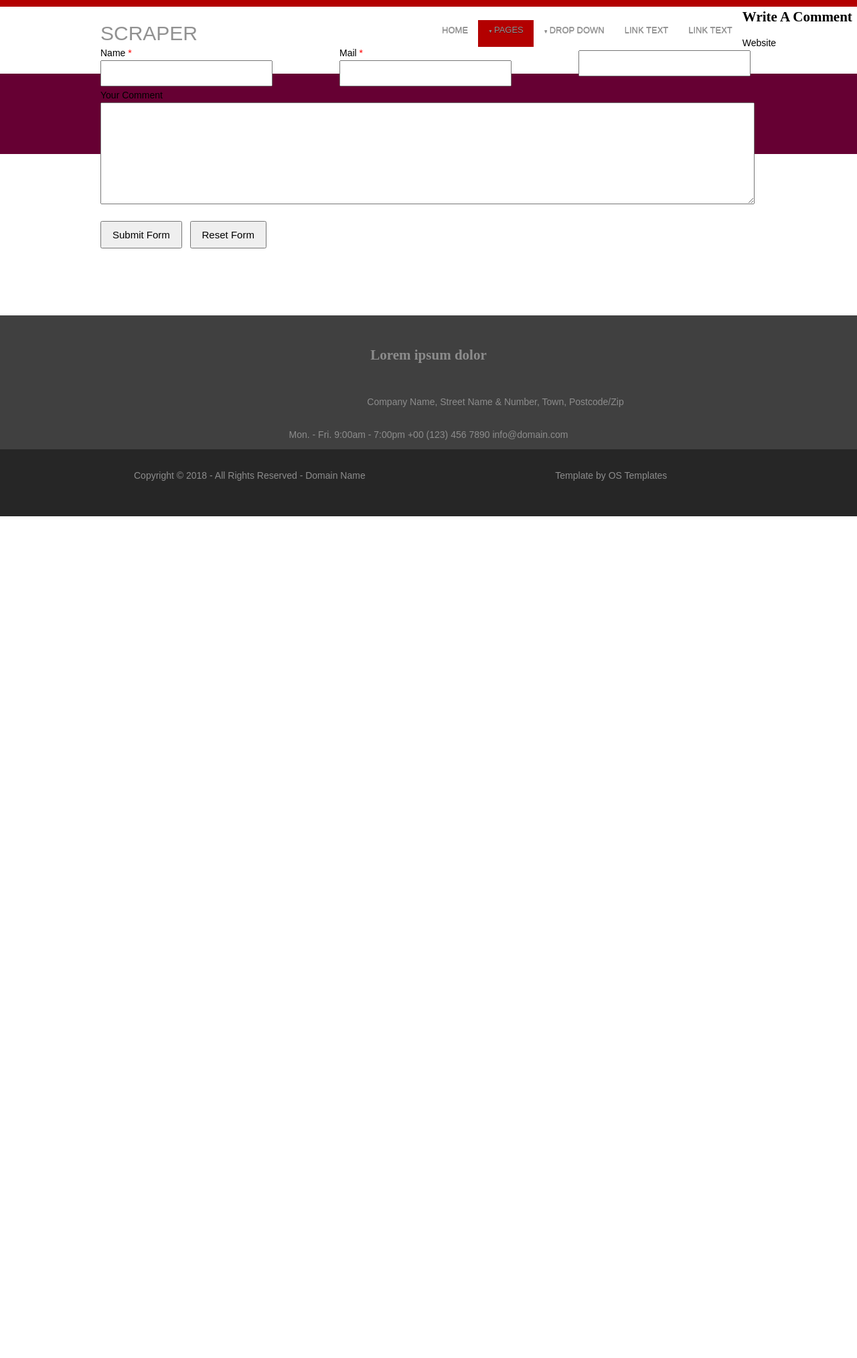
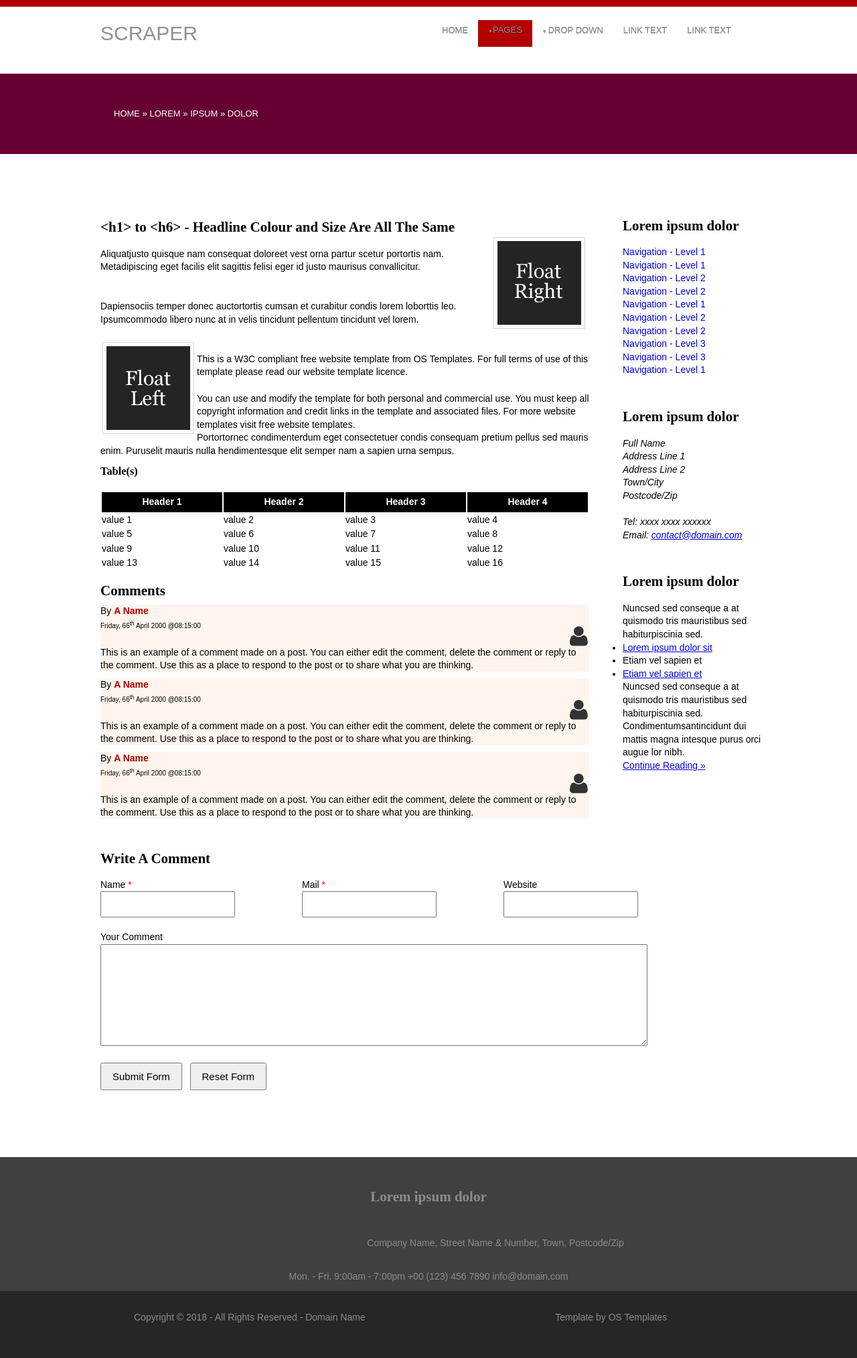
Before and after one commit to JuliusOk/GoodCitizen_Internship_Projects, a PHP site: page /sidebar-right.html in a window 1280 px wide; the page is wider, and only the part inside the window is pictured. Shown: that part at 67% size. Before the commit the page ends 771 px from the top of that part, so only its background shows below. Run offline with PHP 8.4, Linux system fonts and the light colour scheme.

Commit message:
new changes in the interfaces

```diff
--- a/Scraper Exercise/sidebar-right.html
+++ b/Scraper Exercise/sidebar-right.html
@@ -1,7 +1,7 @@
 <!DOCTYPE html>
 <html>
 <head>
-	<title>Scraper | Pages | Sidebar Right</title>
+    <title>Scraper | Pages | Sidebar Left</title>
     <link rel="stylesheet" type="text/css" href="web.css">
 </head>
 <body>
@@ -20,7 +20,7 @@
 
                 <li><a href="index.html">HOME</a></li>
                 <li>
-                    <a href="#" class="current-item"><span class="arrow">&#9660; </span>PAGES</a>
+                    <a href="#" class="current-item"><span class="arrow">&#9660;</span>PAGES</a>
 
                     <ul class="sub-menu">
                         <li><a href="gallery.html">Gallery</a></li>
@@ -31,7 +31,6 @@
                 </li>
                 <li><a href="#"><span class="arrow">&#9660; </span>DROP DOWN</a>
                     <ul class="sub-menu">
-
                         <li><a href="#">Level 2</a></li>
                         <li><a class="drop" href="#">Level 2 + Drop</a>
                             <ul class="sub-menu1">
@@ -39,7 +38,6 @@
                                 <li><a href="#">Level 3</a></li>
                             </ul>
                         </li>
-
                     </ul>
                 </li>
                 <li><a href="#">LINK TEXT</a></li>
@@ -58,32 +56,131 @@
     </div>
 
 
-<div class="row1">
 
-    <h2>Lorem ipsum dolor</h2><br>
-    <nav class="left-col">
-        <a href="#">Navigation - Level 1</a><br>
-        <a href="#">Navigation - Level 1</a><br>
+    <div class="row4">
+        <div class="headline">
+            <h2>&lt;h1&gt; to &lt;h6&gt; - Headline Colour and Size Are All The Same</h2>
+            <img src="scraper/images/right.PNG" id="img1">
+            <p>Aliquatjusto quisque nam consequat doloreet vest orna partur scetur portortis nam. Metadipiscing eget facilis elit sagittis felisi eger id justo maurisus convallicitur.</p><br><br>
+            Dapiensociis temper donec auctortortis cumsan et curabitur condis lorem loborttis leo. Ipsumcommodo libero nunc at in velis tincidunt pellentum tincidunt vel lorem.<br><br>
+            <img src="scraper/images/left.PNG" style="float: left;"><p>This is a W3C compliant free website template from OS Templates. For full terms of use of this template please read our website template licence.<br><br>You can use and modify the template for both personal and commercial use. You must keep all copyright information and credit links in the template and associated files. For more website templates visit free website templates.<br>Portortornec condimenterdum eget consectetuer condis consequam pretium pellus sed mauris enim. Puruselit mauris nulla hendimentesque elit semper nam a sapien urna sempus.</p>
+        </div>
 
-        <a href="#">Navigation - Level 2</a><br>
-        <a href="#">Navigation - Level 2</a><br>
+        <!-- table -->
+        <h3 style="margin-left: 150px; margin-top: 10px;">Table(s)</h3><br>
+        <div class="table">
+            <table>
+                <tr>
+                    <th>Header 1</th>
+                    <th>Header 2</th>
+                    <th>Header 3</th>
+                    <th>Header 4</th>
+                </tr>
 
+                <tr>
+                    <td>value 1</td>
+                    <td>value 2</td>
+                    <td>value 3</td>
+                    <td>value 4</td>
+                </tr>
 
-        <a href="#">Navigation - Level 1</a><br>
+                <tr>
+                    <td>value 5</td>
+                    <td>value 6</td>
+                    <td>value 7</td>
+                    <td>value 8</td>
+                </tr>
 
-        <a href="#">Navigation - Level 2</a><br>
-        <a href="#">Navigation - Level 2</a><br>
+                <tr>
+                    <td>value 9</td>
+                    <td>value 10</td>
+                    <td>value 11</td>
+                    <td>value 12</td>
+                </tr>
 
-        <a href="#">Navigation - Level 3</a><br>
-        <a href="#">Navigation - Level 3</a><br>
+                <tr>
+                    <td>value 13</td>
+                    <td>value 14</td>
+                    <td>value 15</td>
+                    <td>value 16</td>
+                </tr>
+            </table>
+        </div>
+        <!-- comments -->
+        <div class="comments">
+            <h2>Comments</h2>
 
 
 
+            <div id="paragrapgh">
+                <p>By <strong><a href="#" style="color: #b30000; text-decoration: none;">A Name</a></strong><br>
+                    <p style="font-size:10px;">Friday, 66<sup>th</sup> April 2000 @08:15:00</p><br>
+                    This is an example of a comment made on a post. You can either edit the comment, delete the comment or reply to the comment. Use this as a place to respond to the post or to share what you are thinking.
+                </p><img src="scraper/images/avatar.png" style="margin-left: 800px; float: right; margin-top: -70px;">
+            </div>
 
+            <div id="paragrapgh">
+                <p>By <strong><a href="#" style="color: #b30000; text-decoration: none;">A Name</a></strong><br>
+                    <p style="font-size:10px;">Friday, 66<sup>th</sup> April 2000 @08:15:00</p><br>
+                    This is an example of a comment made on a post. You can either edit the comment, delete the comment or reply to the comment. Use this as a place to respond to the post or to share what you are thinking.
+                </p><img src="scraper/images/avatar.png" style="margin-left: 800px; float: right; margin-top: -70px;">
+            </div>
+
+            <div id="paragrapgh">
+                <p>By <strong><a href="#" style="color: #b30000; text-decoration: none;">A Name</a></strong><br>
+                    <p style="font-size:10px;">Friday, 66<sup>th</sup> April 2000 @08:15:00</p><br>
+                    This is an example of a comment made on a post. You can either edit the comment, delete the comment or reply to the comment. Use this as a place to respond to the post or to share what you are thinking.
+                </p><img src="scraper/images/avatar.png" style="margin-left: 800px; float: right; margin-top: -70px;">
+            </div>
+        </div>
+
+            <!-- subscribe -->
+            <div class="form2">
+                <h2>Write A Comment</h2><br>
+                <form action="#" method="post">
+                    <div class="name">
+                        Name <span style="color: red;">*</span><br>
+                        <input type="text" name="name" id="name1" value="" size="15">
+                    </div>
+                    <div class="mail">
+                        Mail <span style="color: red;">*</span><br>
+                        <input type="text" name="email" id="email1" value="" size="15">
+                    </div>
+                    <div class="subject">
+                        Website<br>
+                        <input type="text" name="reference" id="reference1" value="" size="15">
+                    </div><br>
+                    <div class="message">
+                        Your Comment<br>
+                        <textarea name="message" id="message1" cols="100" rows="10"></textarea>
+                    </div><br>
+                    <div id="submit1">
+                        <input name="submit" type="submit" value="Submit Form">
+                        &nbsp;
+                        <input name="reset" type="reset" value="Reset Form">
+                    </div>
+                </form>
+            </div>
+
+
+        </div>
+    </div>
+
+    <div class="row5">
+
+        <h2>Lorem ipsum dolor</h2><br>
+        <div class="left-col">
             <a href="#">Navigation - Level 1</a><br>
-
-    </nav>
-
+            <a href="#">Navigation - Level 1</a><br>
+            <a href="#">Navigation - Level 2</a><br>
+            <a href="#">Navigation - Level 2</a><br>
+            <a href="#">Navigation - Level 1</a><br>
+            <a href="#">Navigation - Level 2</a><br>
+            <a href="#">Navigation - Level 2</a><br>
+            <a href="#">Navigation - Level 3</a><br>
+            <a href="#">Navigation - Level 3</a><br>
+            <a href="#">Navigation - Level 1</a><br>
+        </div>
 
         <div class="sdb_holder">
             <h2>Lorem ipsum dolor</h2>
@@ -98,7 +195,8 @@
                 Email: <a href="#">contact@domain.com</a>
             </address>
         </div>
-    <div class="last">
+
+        <div class="sdb_holder">
 
             <h2>Lorem ipsum dolor</h2>
             <p>Nuncsed sed conseque a at<br>quismodo tris mauristibus sed<br>habiturpiscinia sed.</p>
@@ -110,37 +208,6 @@
             <p>Nuncsed sed conseque a at<br>quismodo tris mauristibus sed<br>habiturpiscinia sed. Condimentumsantincidunt dui<br>mattis magna intesque purus orci<br>augue lor nibh.</p>
             <p class="more"><a href="#">Continue Reading &raquo;</a></p>
         </div>
-</div>
-
-<!-- subscribe -->
-<div class="form1">
-    <h2>Write A Comment</h2><br>
-    <form action="#" method="post">
-        <div class="name">
-            Name <span style="color: red;">*</span><br>
-            <input type="text" name="name" id="name1" value="" size="22">
-        </div>
-        <div class="mail">
-            Mail <span style="color: red;">*</span><br>
-            <input type="text" name="email" id="email1" value="" size="22">
-        </div>
-        <div class="subject">
-            Website<br>
-            <input type="text" name="reference" id="reference1" value="" size="22">
-        </div><br>
-        <div class="message">
-            Your Comment<br>
-            <textarea name="message" id="message1" cols="120" rows="10"></textarea>
-        </div><br>
-        <div id="submit1">
-            <input name="submit" type="submit" value="Submit Form">
-            &nbsp;
-            <input name="reset" type="reset" value="Reset Form">
-        </div>
-    </form>
-</div>
-
-
     </div>
 
 
@@ -161,5 +228,8 @@
 
 
 
+
+
+</div>
 </body>
 </html>
--- a/Scraper Exercise/web.css
+++ b/Scraper Exercise/web.css
@@ -161,6 +161,15 @@
 	background:#b30000; color: white;
 }
 
+.gallery h1{
+	padding-left: 10px;
+	padding-bottom: 10px;
+}
+
+.gallery h3{
+	padding-left: 10px;
+	padding-bottom: 10px;
+}
 /*editting starter*/
 .starter{
 	color:#FFFFFF;
@@ -232,10 +241,10 @@
 	padding-left: 150px;
 	padding-top: 50px;
 }
-.name{
+/*.name{
 	padding-right: 100px;
 	float: left;
-}
+}*/
 .mail{
 	padding-right: 100px;
 	float: left;
@@ -343,6 +352,7 @@
 	height: 120px;
 	background-color: #660033;
 	margin-top: 70px;
+	margin-bottom: 100px;
 }
 .in_line p{
 	padding-left: 170px;
@@ -360,14 +370,20 @@
 	padding-top: 50px;
 	margin-bottom: 100px;
 }
+
+.form2{
+	margin-left: 150px;
+	padding-top: 50px;
+	margin-bottom: 100px;
+}
 .name{
 	padding-right: 100px;
 	float: left;
 }
-.mail{
+/*.mail{
 	padding-right: 100px;
 	float: left;
-}
+}*/
 #name1{
 	padding: 10px 30px;
 }
@@ -395,6 +411,20 @@
 
 }
 
+.headline p{
+	margin-top: 20px;
+}
+.sdb_holder{
+	margin-top: 50px;
+}
+.sdb_holder h2{
+	margin-bottom: 20px;
+}
+}
+.sdb_holder ul{
+	padding-left: 100px;
+}
+
 .headline .inner_p{
 	padding-left: 160px;
 	margin-top: -150px;
@@ -410,14 +440,14 @@
 .table{
 	margin-left: 150px;
 	/*margin-top: 10px;*/
-	margin-right: 100px;
-	border:1px solid grey;
+	margin-right: 100px;/*
+	border:1px solid grey;*/
 
 }
 .table th{
 	background-color: black;
 	color: white;
-	width: 300px;
+	width: 200px;
 	height: 30px;
 }
 .table th{
@@ -429,33 +459,21 @@
 	float: left;
 	padding-left: 500px;
 }
-.comments p{
-	margin: 0;
-	padding: 0;
+.comments h2{
+	padding-left: 150px;
 }
 .comments{
-	margin-left: 150px;
+	/*margin-left: 150px;*/
 	margin-top: 20px;
 }
 #paragrapgh{
 	margin-top: 10px;
 	margin-left: 150px;
 	margin-right:100px;
-	background-color: gray;
+	height: 100px;
+	background-color: #FFF5EE;
 }
-#paragrapgh1{
-	margin-top: 10px;
-	margin-left: 150px;
-	margin-right:100px;
-	background-color: gray;
-}
-#paragrapgh2{
-	margin-top: 10px;
-	margin-left: 150px;
-	margin-right:100px;
-	background-color: gray;
-	margin-bottom: 100px;
-}
+
 .gallery{
 	padding-left: 180px;
 	padding-top: 50px;
@@ -466,14 +484,27 @@
 }
 .row2{
 	/*float: left;*/
-	margin-left: 250px;
+	margin-left: 100px;
 }
 
 .row1{
-	/*float: left;*/
-	margin-top: -970px;
+	float: left;
 	margin-left: 150px;
+	width:250px;
+
+}
+
+.row4{
+	margin-right: 300px;
+
+
+}
+
+.row5{
+	float: right;
+	margin-top: -1400px;
 	width: 250px;
+	margin-right: 100px;
 
 }
 
@@ -482,203 +513,9 @@
 }
 
 
-
-
-
-
-
-
-
-
-
-
-
-
-
-
-
-
-
-
-
-
-
-
-
-
-
-
-
-
-
-
-
-
-
-
-
-
-
-
-
-
-
-
-
-
-
-
-
-
-
-
-
-
-
-
-
-
-
-
-
-
-
-
-
-
-
-
-
-
-
-
-
-
-
-
-
-
-
-
-
-
-
-
-
-
-
-
-
-
-
-
-
-
-
-
-
-
-
-
-
-
-
-
-
-
-
-
-
-
-
-
-
-
-
-
-
-
-
-
-
-
-
-
-
-
-
-
-
-
-
-
-
-
-
-
-
-
-
-
-
-
-
-
-
-
-
-
-
-
-
-
-
-
-
-
-
-
-
-
-
-
-
-
-
-
-
-
-
-
-
-
-
-
-
-
-
-
-
-
-
-
-
-
-
-
-
-
-
-
-
-
-
-
-
-
-
-
-
+.left-col a{
+	text-decoration: none;
+}
 
 
 
```
Also changed, not shown: Scraper Exercise/full-width.html (+20 -4 lines), Scraper Exercise/sidebar-left.html (+63 -78 lines), 4 other files. Lines whose indentation alone changed are shown as unchanged.
